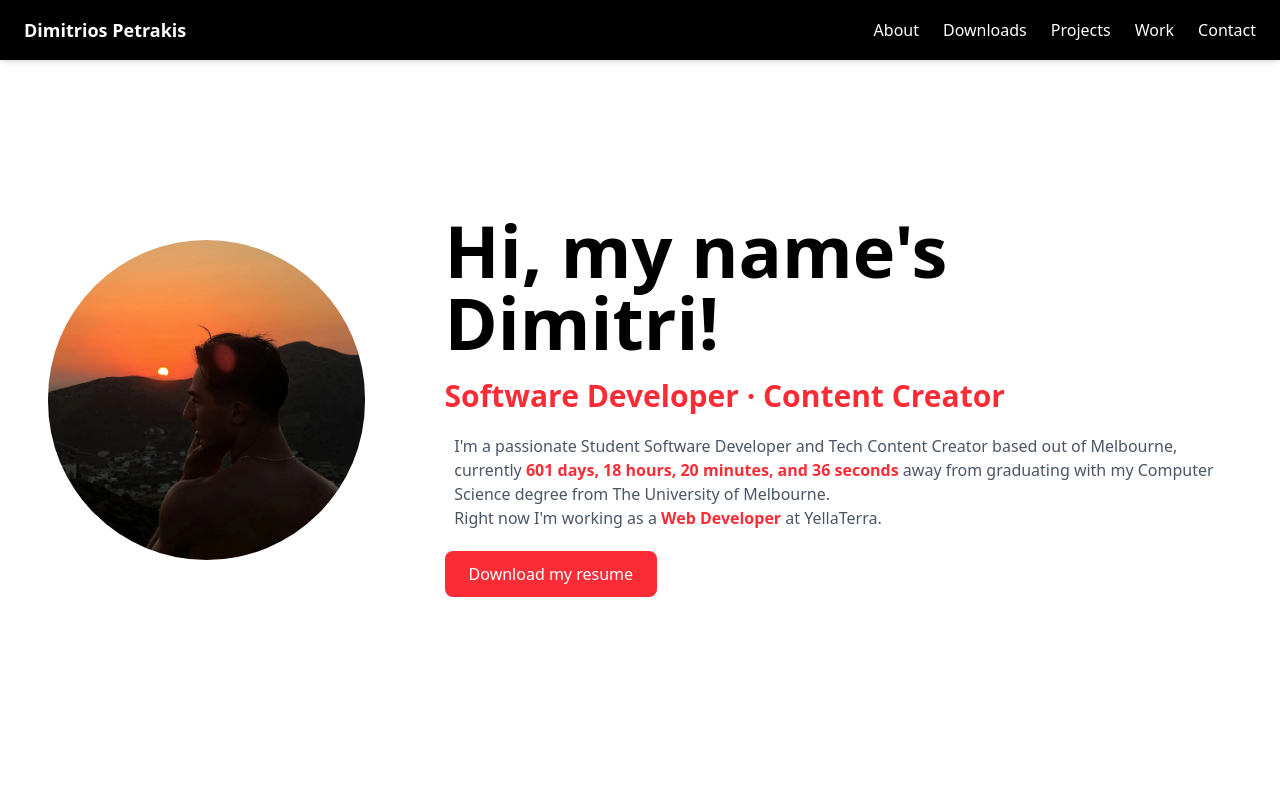
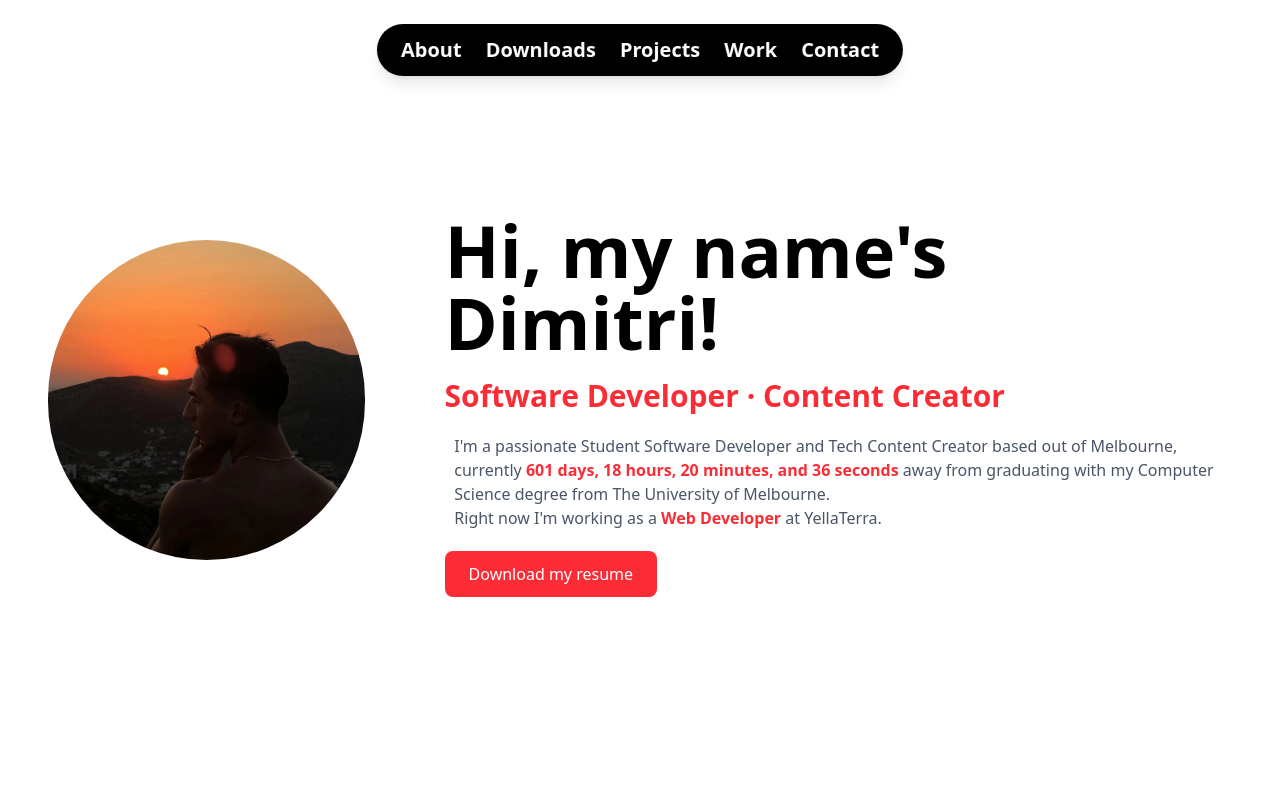
Before and after one commit to mitso2005/portfolio, a React (Vite) app: page / in a window 1280 px wide. Shown: the top 800 px of the page. Built offline with nearby package versions, Linux system fonts and the light colour scheme.

Commit message:
made navbar floating and round

```diff
--- a/src/components/Navbar.jsx
+++ b/src/components/Navbar.jsx
@@ -3,19 +3,18 @@ import { Link } from "react-scroll";  // Import Link from react-scroll
 
 function Navbar() {
   return (
-    <header className="bg-black text-white fixed w-full top-0 shadow-md z-50">
-      <div className="container mx-auto flex items-center py-4 px-6">
-        <h2 className="text-lg font-bold mr-auto">Dimitrios Petrakis</h2>
+    <header className="fixed top-6 left-1/2 -translate-x-1/2 bg-black bg-opacity-80 text-white
+                      shadow-lg rounded-full backdrop-blur-md px-6 py-3 z-50 w-fit">
       <nav>
         <ul className="flex justify-center space-x-6">
           {["About", "Downloads", "Projects", "Work", "Contact"].map((item) => (
             <li key={item}>
               <Link
-                  to={item.toLowerCase()} // Scroll to the corresponding section
-                  smooth={true} // Enable smooth scroll
-                  duration={100} // Scroll duration in milliseconds
-                  offset={-50} // Adjust the offset to account for the fixed navbar
-                  className="hover:text-red-500 transition"
+                to={item.toLowerCase()}
+                smooth={true}
+                duration={50}
+                offset={-100}
+                className="font-bold text-xl hover:text-red-500 transition cursor-pointer"
               >
                 {item}
               </Link>
@@ -23,7 +22,6 @@ function Navbar() {
           ))}
         </ul>
       </nav>
-      </div>
     </header>
   );
 }
```
Lines whose indentation alone changed are shown as unchanged.
